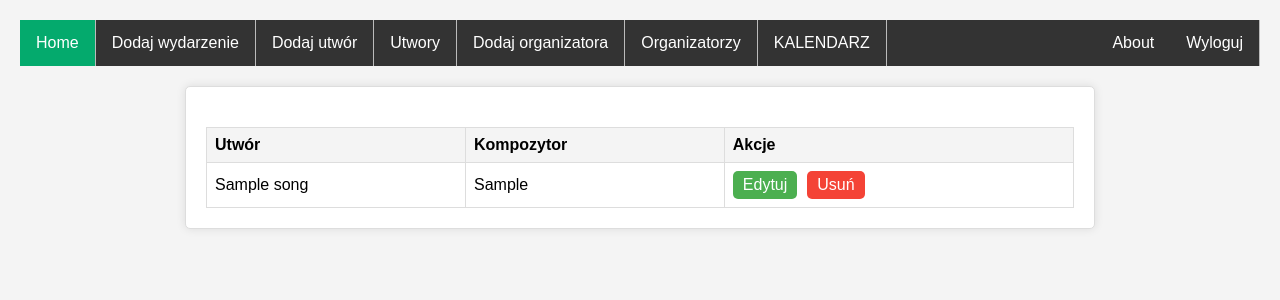
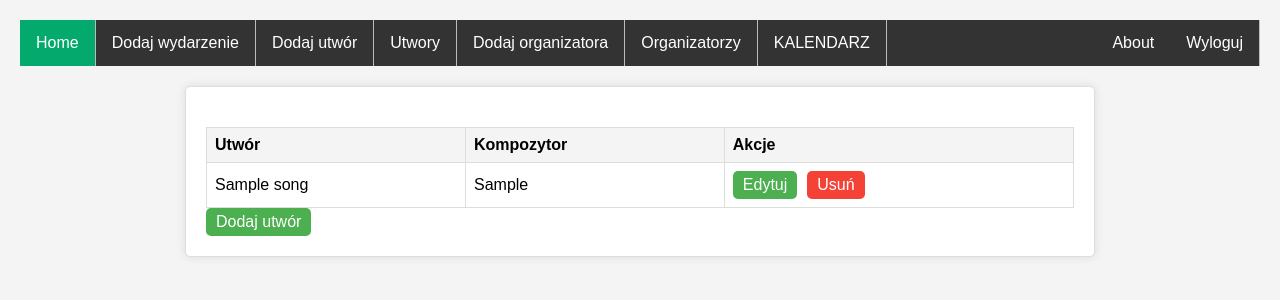
Before and after one commit to bluu26/Quartet_project, a Django app: page /main/songlist/ in a window 1280 px wide. Shown: the top 300 px of the page. Run offline with Django 5.2, Linux system fonts and the light colour scheme; a user stored in the database is signed in; tables that the repository leaves empty hold one stand-in row (values such as "Sample post").

Commit message:
fix views

```diff
--- a/templates/song_list.html
+++ b/templates/song_list.html
@@ -28,5 +28,8 @@
                 {% endfor %}
             </tbody>
         </table>
+        <div class="action-buttons">
+                <a href="{% url 'add_song' %}" class="edit-button">Dodaj utwór</a>
+        </div>
     </div>
 {% endblock %}
```
